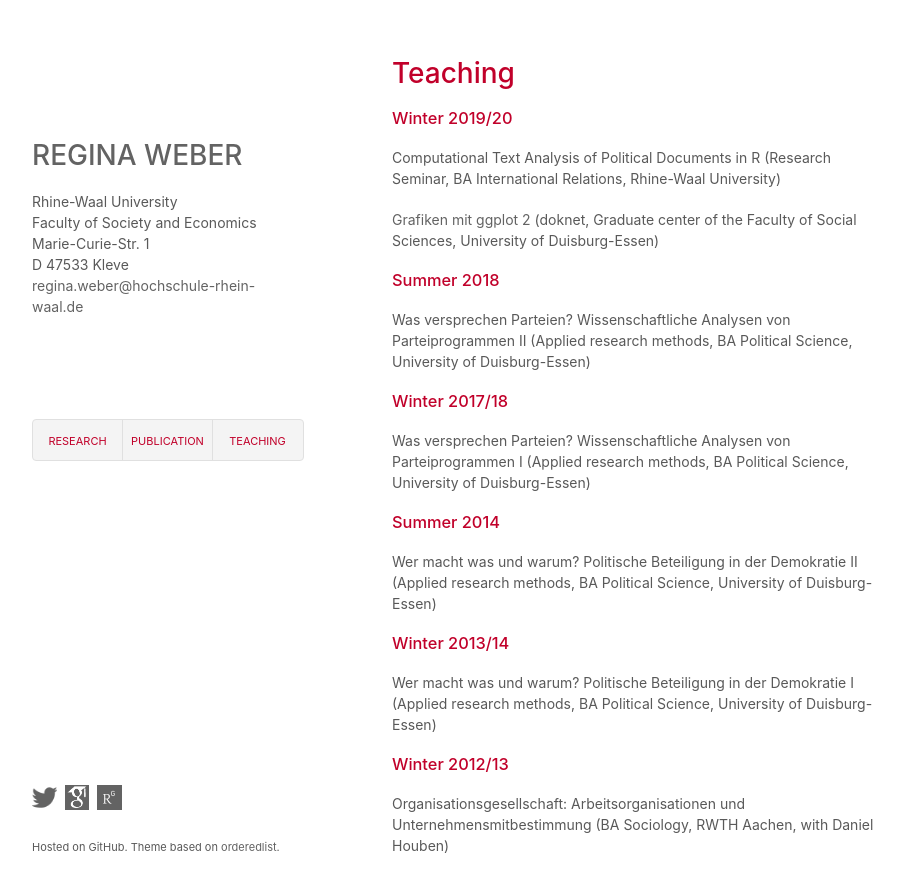
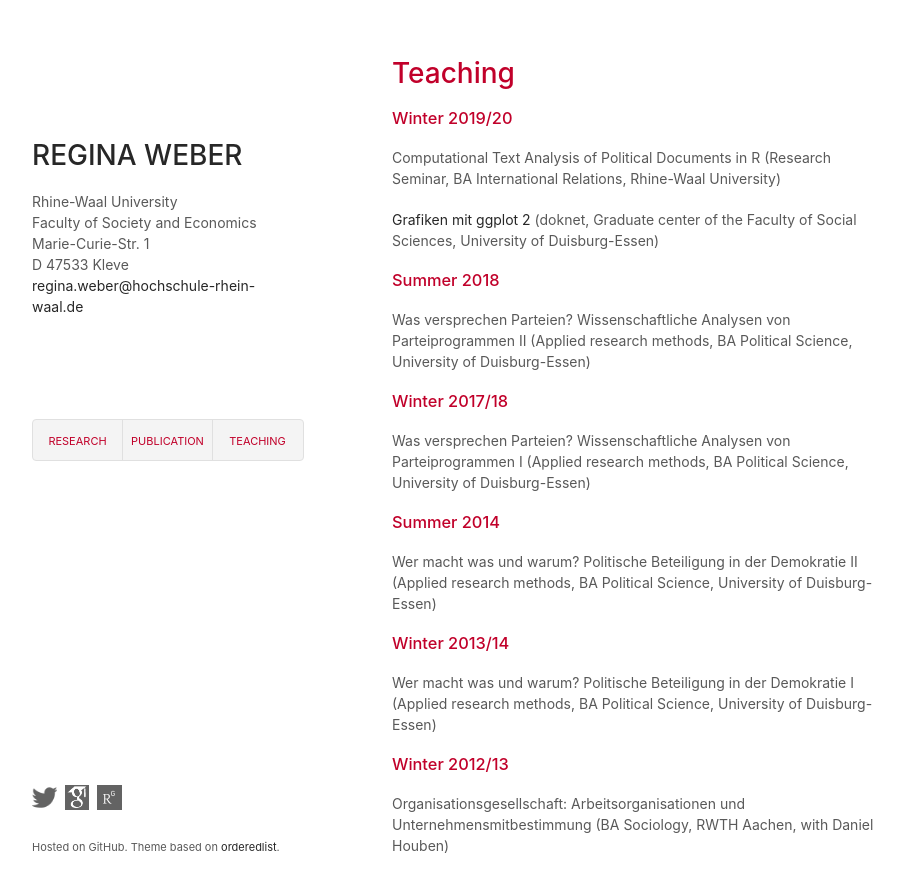
Before and after one commit to robertocabreratapia/robertocabreratapia.github.io, a Jekyll site: the page built from teaching.html, in a window 1280 px wide and 926 px high. Shown: the top 892 px of the window, without its empty margins (178-1082 px from the left). Built offline with Jekyll 4.4.1, drawn with Linux system fonts in a browser that asks for light colours.

Commit message:
Update main.css

```diff
--- a/css/main.css
+++ b/css/main.css
@@ -22,12 +22,12 @@ h1 {
 }
 
 a {
-  color:#636363;
+  color:#272727;
   text-decoration:none;
 }
 
 a:hover {
-  color:#636363;
+  color:#272727;
 }
 
 a small {
```
